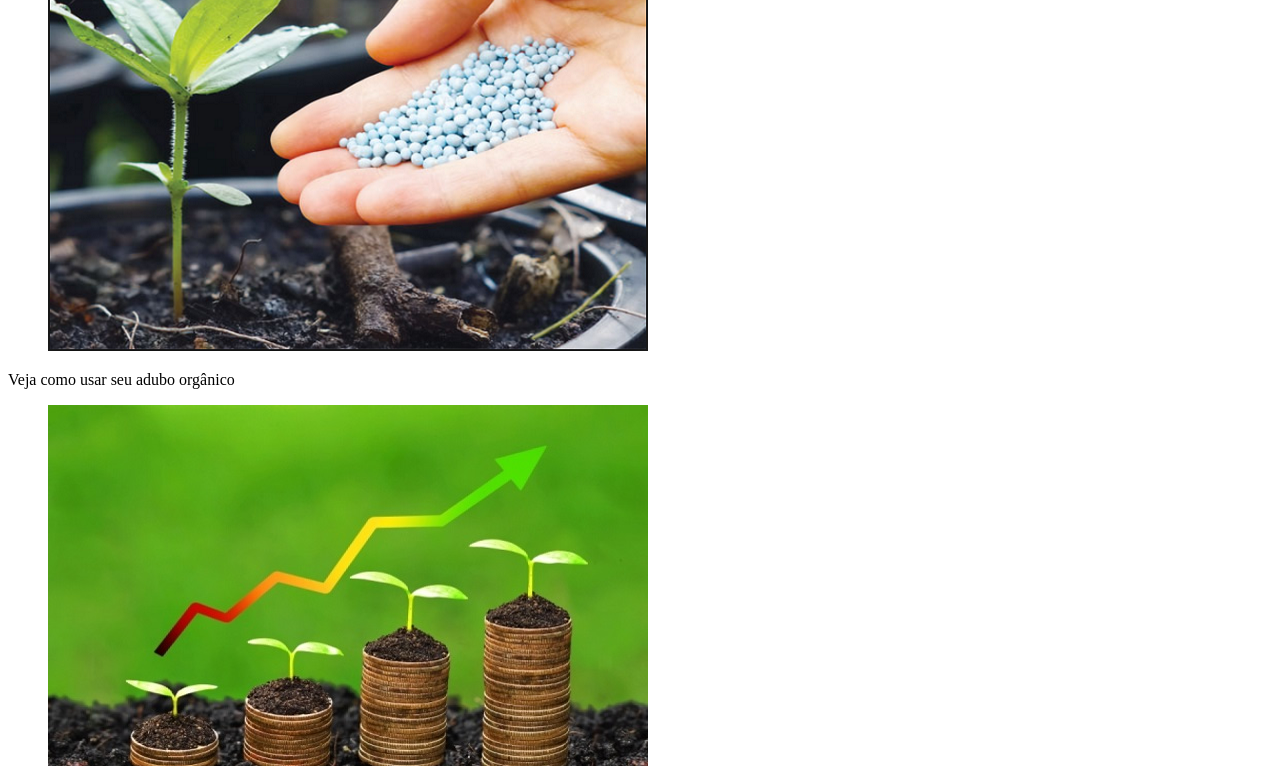
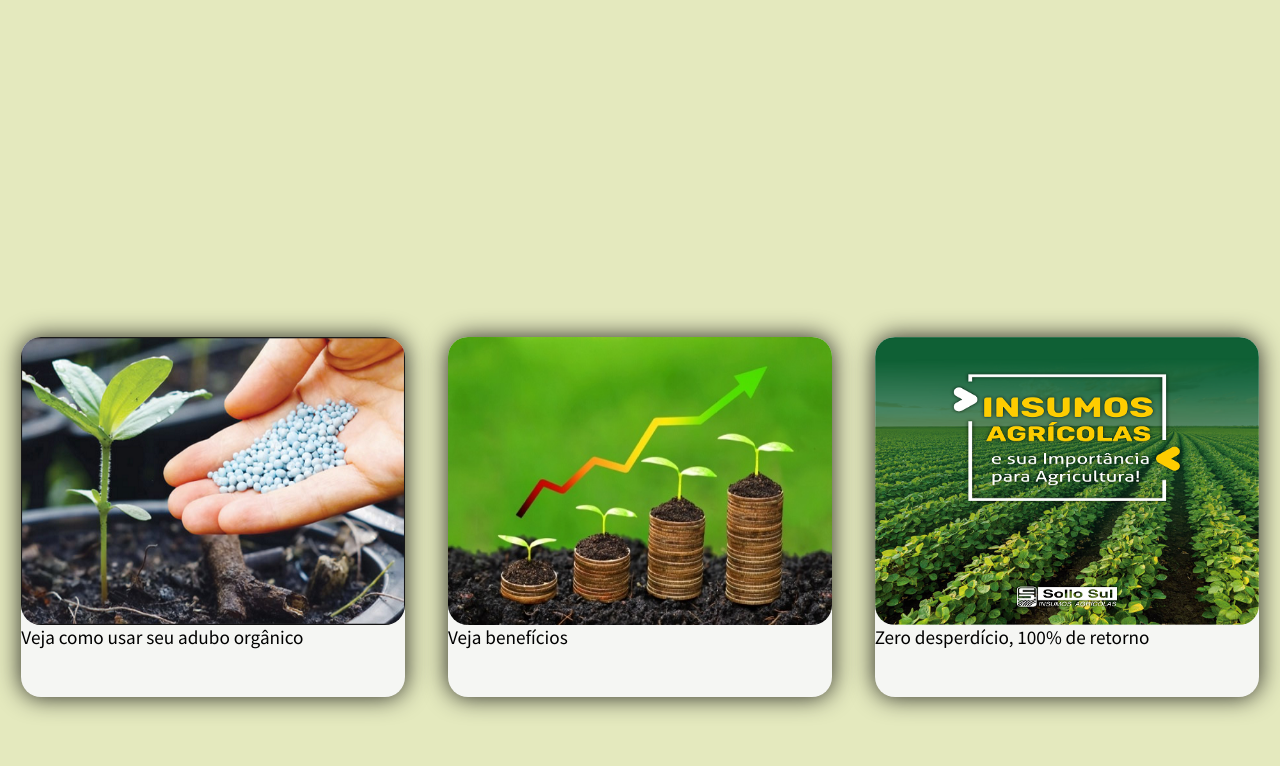
Before and after one commit to Wellpt/TechTeamProject, a website: page index.html in a window 1280 px wide. Shown: the part 355-1121 px from the top of the page. Drawn offline with Linux system fonts and the light colour scheme; the site is published under a folder, as on GitHub Pages, so addresses that start at the root find nothing.

Commit message:
PR do CSS

```diff
--- a/index.html
+++ b/index.html
@@ -5,18 +5,15 @@
     <meta charset="UTF-8" />
     <meta http-equiv="X-UA-Compatible" content="IE=edge" />
     <meta name="viewport" content="width=device-width, initial-scale=1.0" />
-    <link rel="stylesheet" href="/style.css" >
-    <link rel="stylesheet" href="/index.css" >
-    <link rel="stylesheet" href="/header.css" >
+    <link rel="stylesheet" href="style.css" >
+    <link rel="stylesheet" href="index.css" >
+    <link rel="stylesheet" href="header.css" >
 
 
     <title>Resíduo Sustentável</title>
 </head>
 
 <body>
-    <main>
-
-
     <header>
         <nav class="menu">
             <a class="logo" href="/">Logo</a>
@@ -37,6 +34,9 @@
 
         </nav>
     </header>
+    <main>
+
+
 
         <section class="cadastro">
             <div class="cadastro1">
```
Lines whose indentation alone changed are shown as unchanged.
